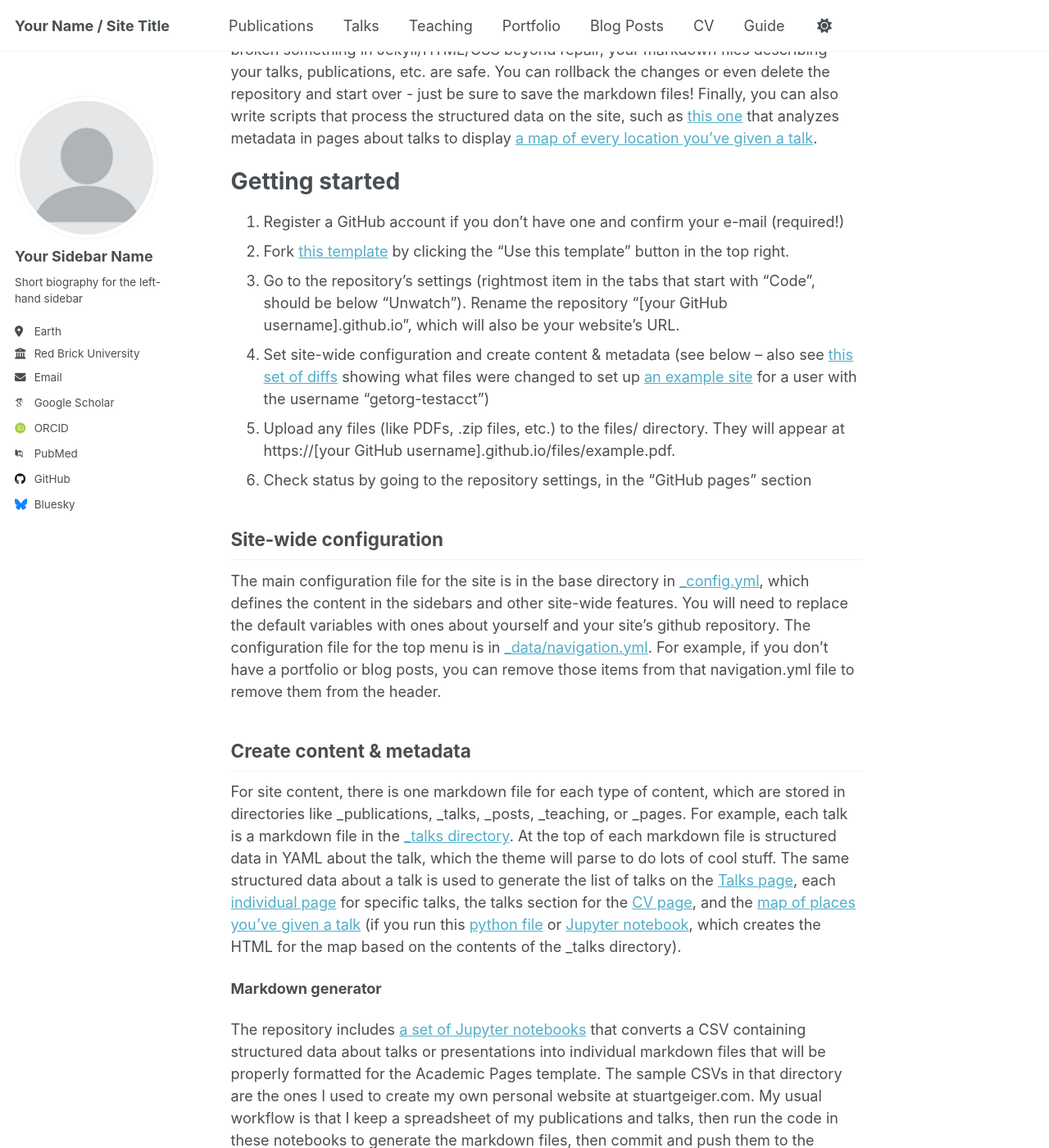
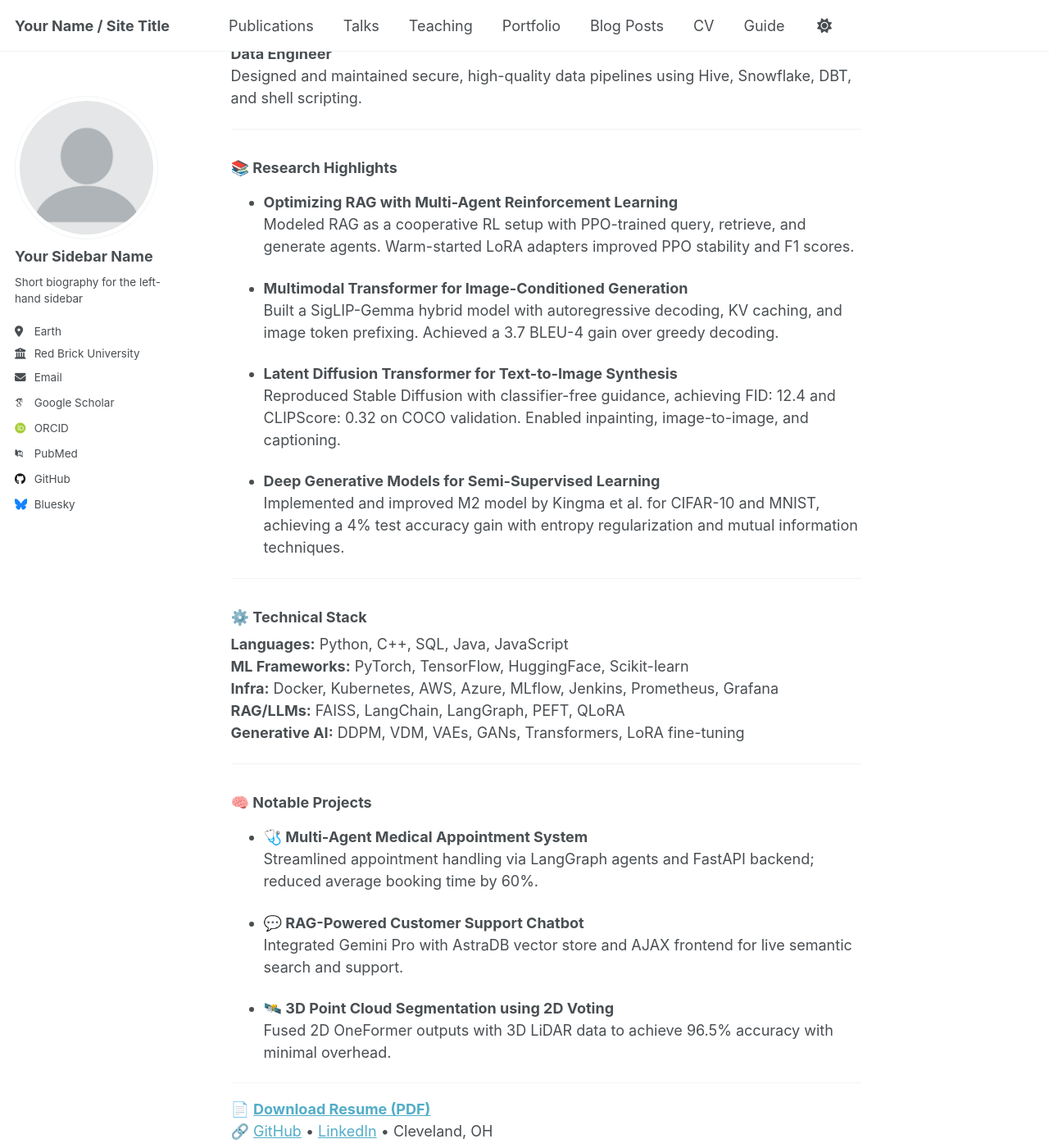
Before and after one commit to raviraj988/raviraj988.github.io, a Jekyll site: the page built from _pages/about.md, in a window 1280 px wide and 1400 px high, scrolled down 784 px. Shown: the whole window at 82% size. Built offline with Jekyll 4.4.1, drawn with Linux system fonts in a browser that asks for light colours; some web fonts are replaced; some of the changed text lies outside the part shown.

Commit message:
Update about.md

```diff
--- a/_pages/about.md
+++ b/_pages/about.md
@@ -1,49 +1,78 @@
 ---
 permalink: /
-title: "Academic Pages is a ready-to-fork GitHub Pages template for academic personal websites"
+title: "Ravi Raj Kumar – AI Researcher & ML Engineer"
 author_profile: true
 redirect_from:
   - /about/
   - /about.html
 ---
 
-This is the front page of a website that is powered by the [Academic Pages template](https://github.com/academicpages/academicpages.github.io) and hosted on GitHub pages. [GitHub pages](https://pages.github.com) is a free service in which websites are built and hosted from code and data stored in a GitHub repository, automatically updating when a new commit is made to the repository. This template was forked from the [Minimal Mistakes Jekyll Theme](https://mmistakes.github.io/minimal-mistakes/) created by Michael Rose, and then extended to support the kinds of content that academics have: publications, talks, teaching, a portfolio, blog posts, and a dynamically-generated CV. You can fork [this template](https://github.com/academicpages/academicpages.github.io) right now, modify the configuration and markdown files, add your own PDFs and other content, and have your own site for free, with no ads!
+Hello! I’m **Ravi Raj Kumar**, a graduate student pursuing an M.S. in Computer Science at **Case Western Reserve University**, with a strong focus on **Machine Learning**, **Generative AI**, and **ML Infrastructure**. I bring 4+ years of professional experience as an ML Engineer and Data Engineer at Tata Consultancy Services, building scalable AI/ML systems for real-world applications.
 
-A data-driven personal website
-======
-Like many other Jekyll-based GitHub Pages templates, Academic Pages makes you separate the website's content from its form. The content & metadata of your website are in structured markdown files, while various other files constitute the theme, specifying how to transform that content & metadata into HTML pages. You keep these various markdown (.md), YAML (.yml), HTML, and CSS files in a public GitHub repository. Each time you commit and push an update to the repository, the [GitHub pages](https://pages.github.com/) service creates static HTML pages based on these files, which are hosted on GitHub's servers free of charge.
+---
 
-Many of the features of dynamic content management systems (like Wordpress) can be achieved in this fashion, using a fraction of the computational resources and with far less vulnerability to hacking and DDoSing. You can also modify the theme to your heart's content without touching the content of your site. If you get to a point where you've broken something in Jekyll/HTML/CSS beyond repair, your markdown files describing your talks, publications, etc. are safe. You can rollback the changes or even delete the repository and start over - just be sure to save the markdown files! Finally, you can also write scripts that process the structured data on the site, such as [this one](https://github.com/academicpages/academicpages.github.io/blob/master/talkmap.ipynb) that analyzes metadata in pages about talks to display [a map of every location you've given a talk](https://academicpages.github.io/talkmap.html).
+### 🔍 Current Focus
 
-Getting started
-======
-1. Register a GitHub account if you don't have one and confirm your e-mail (required!)
-1. Fork [this template](https://github.com/academicpages/academicpages.github.io) by clicking the "Use this template" button in the top right.
-1. Go to the repository's settings (rightmost item in the tabs that start with "Code", should be below "Unwatch"). Rename the repository "[your GitHub username].github.io", which will also be your website's URL.
-1. Set site-wide configuration and create content & metadata (see below -- also see [this set of diffs](http://archive.is/3TPas) showing what files were changed to set up [an example site](https://getorg-testacct.github.io) for a user with the username "getorg-testacct")
-1. Upload any files (like PDFs, .zip files, etc.) to the files/ directory. They will appear at https://[your GitHub username].github.io/files/example.pdf.
-1. Check status by going to the repository settings, in the "GitHub pages" section
+- **Multimodal AI** – Image-grounded generation, captioning, vision-language transformers
+- **RAG & LLM Systems** – Optimizing retrieval pipelines, multi-agent reinforcement learning
+- **Generative Modeling** – Latent diffusion models, VAEs, fine-tuning Stable Diffusion
+- **MLOps** – CI/CD, model serving, monitoring with MLflow, Docker, Kubernetes, Prometheus
 
-Site-wide configuration
-------
-The main configuration file for the site is in the base directory in [_config.yml](https://github.com/academicpages/academicpages.github.io/blob/master/_config.yml), which defines the content in the sidebars and other site-wide features. You will need to replace the default variables with ones about yourself and your site's github repository. The configuration file for the top menu is in [_data/navigation.yml](https://github.com/academicpages/academicpages.github.io/blob/master/_data/navigation.yml). For example, if you don't have a portfolio or blog posts, you can remove those items from that navigation.yml file to remove them from the header.
+---
 
-Create content & metadata
-------
-For site content, there is one markdown file for each type of content, which are stored in directories like _publications, _talks, _posts, _teaching, or _pages. For example, each talk is a markdown file in the [_talks directory](https://github.com/academicpages/academicpages.github.io/tree/master/_talks). At the top of each markdown file is structured data in YAML about the talk, which the theme will parse to do lots of cool stuff. The same structured data about a talk is used to generate the list of talks on the [Talks page](https://academicpages.github.io/talks), each [individual page](https://academicpages.github.io/talks/2012-03-01-talk-1) for specific talks, the talks section for the [CV page](https://academicpages.github.io/cv), and the [map of places you've given a talk](https://academicpages.github.io/talkmap.html) (if you run this [python file](https://github.com/academicpages/academicpages.github.io/blob/master/talkmap.py) or [Jupyter notebook](https://github.com/academicpages/academicpages.github.io/blob/master/talkmap.ipynb), which creates the HTML for the map based on the contents of the _talks directory).
+### 💼 Professional Experience
 
-**Markdown generator**
+**Machine Learning Engineer**
+*Tata Consultancy Services* | Oct 2019 – Nov 2023
+Led end-to-end ML pipelines and NLP model development for a banking domain complaint resolution system. Integrated MLflow, Docker, and Kubernetes into scalable MLOps workflows, reducing model deployment times and improving production reliability.
 
-The repository includes [a set of Jupyter notebooks](https://github.com/academicpages/academicpages.github.io/tree/master/markdown_generator
-) that converts a CSV containing structured data about talks or presentations into individual markdown files that will be properly formatted for the Academic Pages template. The sample CSVs in that directory are the ones I used to create my own personal website at stuartgeiger.com. My usual workflow is that I keep a spreadsheet of my publications and talks, then run the code in these notebooks to generate the markdown files, then commit and push them to the GitHub repository.
+**Data Engineer**
+Designed and maintained secure, high-quality data pipelines using Hive, Snowflake, DBT, and shell scripting.
 
-How to edit your site's GitHub repository
-------
-Many people use a git client to create files on their local computer and then push them to GitHub's servers. If you are not familiar with git, you can directly edit these configuration and markdown files directly in the github.com interface. Navigate to a file (like [this one](https://github.com/academicpages/academicpages.github.io/blob/master/_talks/2012-03-01-talk-1.md) and click the pencil icon in the top right of the content preview (to the right of the "Raw | Blame | History" buttons). You can delete a file by clicking the trashcan icon to the right of the pencil icon. You can also create new files or upload files by navigating to a directory and clicking the "Create new file" or "Upload files" buttons.
+---
 
-Example: editing a markdown file for a talk
-![Editing a markdown file for a talk](/images/editing-talk.png)
+### 📚 Research Highlights
 
-For more info
-------
-More info about configuring Academic Pages can be found in [the guide](https://academicpages.github.io/markdown/), the [growing wiki](https://github.com/academicpages/academicpages.github.io/wiki), and you can always [ask a question on GitHub](https://github.com/academicpages/academicpages.github.io/discussions). The [guides for the Minimal Mistakes theme](https://mmistakes.github.io/minimal-mistakes/docs/configuration/) (which this theme was forked from) might also be helpful.
+- **Optimizing RAG with Multi-Agent Reinforcement Learning**
+  Modeled RAG as a cooperative RL setup with PPO-trained query, retrieve, and generate agents. Warm-started LoRA adapters improved PPO stability and F1 scores.
+
+- **Multimodal Transformer for Image-Conditioned Generation**
+  Built a SigLIP-Gemma hybrid model with autoregressive decoding, KV caching, and image token prefixing. Achieved a 3.7 BLEU-4 gain over greedy decoding.
+
+- **Latent Diffusion Transformer for Text-to-Image Synthesis**
+  Reproduced Stable Diffusion with classifier-free guidance, achieving FID: 12.4 and CLIPScore: 0.32 on COCO validation. Enabled inpainting, image-to-image, and captioning.
+
+- **Deep Generative Models for Semi-Supervised Learning**
+  Implemented and improved M2 model by Kingma et al. for CIFAR-10 and MNIST, achieving a 4% test accuracy gain with entropy regularization and mutual information techniques.
+
+---
+
+### ⚙️ Technical Stack
+
+**Languages:** Python, C++, SQL, Java, JavaScript
+**ML Frameworks:** PyTorch, TensorFlow, HuggingFace, Scikit-learn
+**Infra:** Docker, Kubernetes, AWS, Azure, MLflow, Jenkins, Prometheus, Grafana
+**RAG/LLMs:** FAISS, LangChain, LangGraph, PEFT, QLoRA
+**Generative AI:** DDPM, VDM, VAEs, GANs, Transformers, LoRA fine-tuning
+
+---
+
+### 🧠 Notable Projects
+
+- **🩺 Multi-Agent Medical Appointment System**
+  Streamlined appointment handling via LangGraph agents and FastAPI backend; reduced average booking time by 60%.
+
+- **💬 RAG-Powered Customer Support Chatbot**
+  Integrated Gemini Pro with AstraDB vector store and AJAX frontend for live semantic search and support.
+
+- **🛰️ 3D Point Cloud Segmentation using 2D Voting**
+  Fused 2D OneFormer outputs with 3D LiDAR data to achieve 96.5% accuracy with minimal overhead.
+
+---
+
+📄 [**Download Resume (PDF)**](files/ravi_raj_resume.pdf)
+🔗 [GitHub](https://github.com/raviraj988) • [LinkedIn](https://www.linkedin.com/feed/) • Cleveland, OH
+
+---
+
+_This portfolio site is built using the [AcademicPages](https://github.com/academicpages/academicpages.github.io) template and hosted on GitHub Pages._
```
